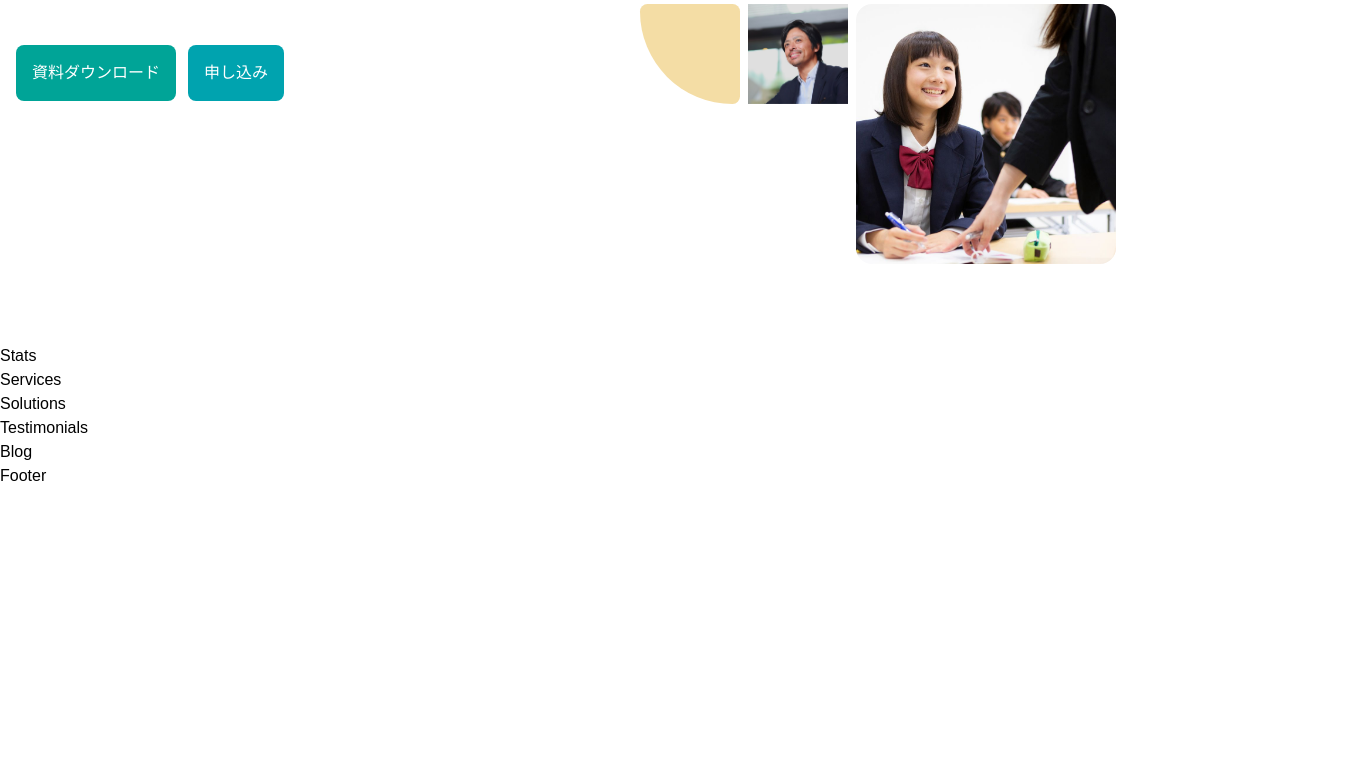
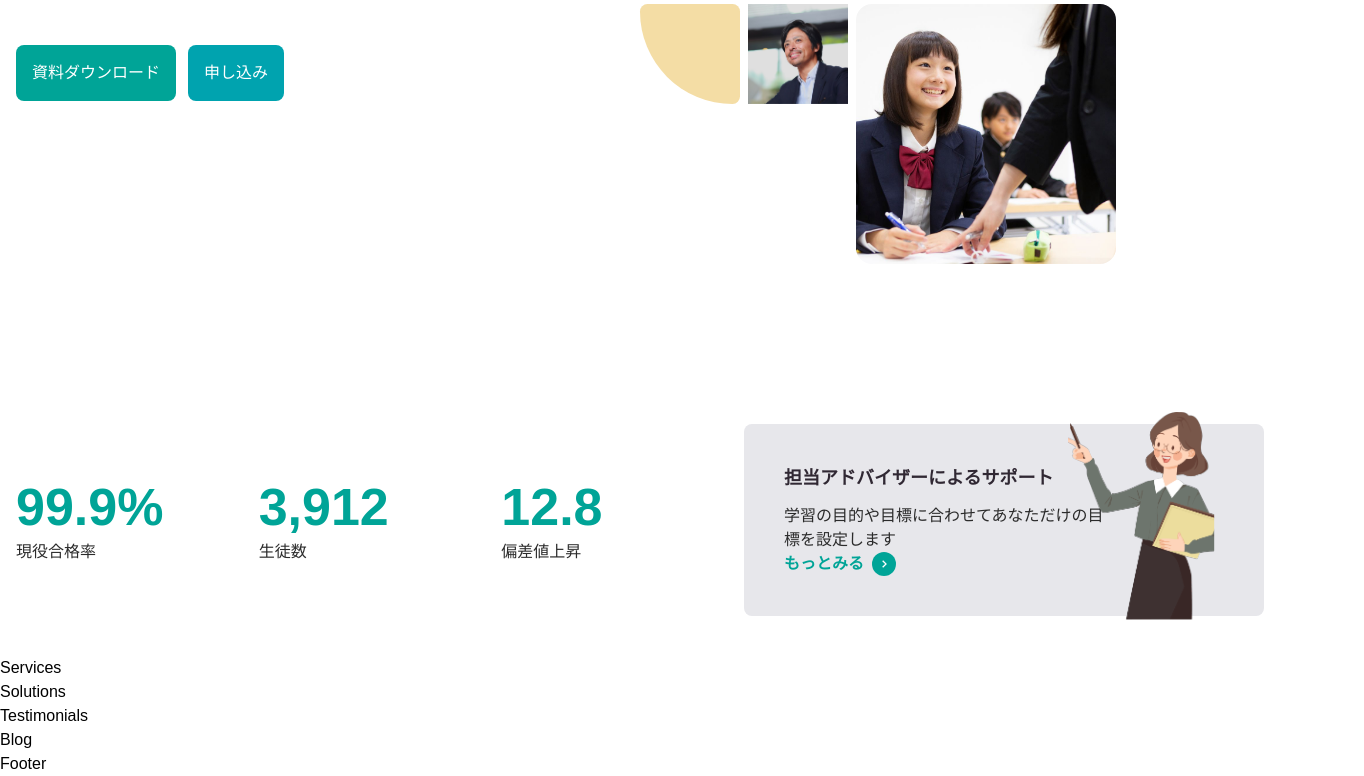
Before and after one commit to kandalog/next-with-tailwind, a Next.js app: page / in a window 1280 px wide. Shown: the part 623-1399 px from the top of the page, 1364 px wide, since content can reach past the window. Before the commit the page ends 1111 px from the top, so only its background shows below. Built offline with nearby package versions, Linux system fonts and the light colour scheme; a web font is replaced by a local one.

Commit message:
complete stats

```diff
--- a/src/components/Stats.tsx
+++ b/src/components/Stats.tsx
@@ -1,7 +1,84 @@
+import Image from "next/image";
+import Link from "next/link";
 import React from "react";
+import { BiChevronRight } from "react-icons/bi";
+
+const statsContent = {
+  stats: [
+    {
+      number: "99.9%",
+      label: "現役合格率",
+    },
+    {
+      number: "3,912",
+      label: "生徒数",
+    },
+    {
+      number: "12.8",
+      label: "偏差値上昇",
+    },
+  ],
+  text: {
+    title: "担当アドバイザーによるサポート",
+    description: "学習の目的や目標に合わせてあなただけの目標を設定します",
+    img: "/assets/illustration.svg",
+  },
+};
 
 function Stats() {
-  return <div>Stats</div>;
+  return (
+    <section className="pt-20 pb-10">
+      <div className="container px-4 mx-auto">
+        <div className="lg:flex justify-between items-center space-x-0">
+          {/* 左 */}
+          <div className="w-full lg:w-7/12 mb-20 lg:mb-0">
+            <div className="grid grid-cols-3">
+              {statsContent.stats.map((item, index) => (
+                <div key={index} className="text-center lg:text-left">
+                  <strong
+                    className="text-green text-4xl xl:text-[52px]
+                  font-bold block leading-tight"
+                  >
+                    {item.number}
+                  </strong>
+                  <span className="text-body">{item.label}</span>
+                </div>
+              ))}
+            </div>
+          </div>
+
+          {/* 右 */}
+          <div className="w-full lg:w-5/12">
+            <div className="bg-light py-10 px-7 lg:px-10 !pr-28 md:!pr-3 lg:!pr-40 rounded-lg relative">
+              <Image
+                src={statsContent.text.img}
+                width={100}
+                height={200}
+                alt="img"
+                className="absolute right-0 lg:right-3 w-52 -top-3"
+              />
+              <h3 className="text-heading font-bold text-lg mb-3">
+                {statsContent.text.title}
+              </h3>
+              <p className="text-body">{statsContent.text.description}</p>
+              <Link
+                href="/"
+                className="flex space-x-2 outline-none items-center font-semibold text-green group"
+              >
+                <span>もっとみる</span>
+                <span
+                  className="w-6 h-6 rounded-full bg-green text-white items-center justify-center
+                inline-flex duration-300 transition-all ease-in-out group-hover:bg-[#006e54]"
+                >
+                  <BiChevronRight />
+                </span>
+              </Link>
+            </div>
+          </div>
+        </div>
+      </div>
+    </section>
+  );
 }
 
 export default Stats;
```
